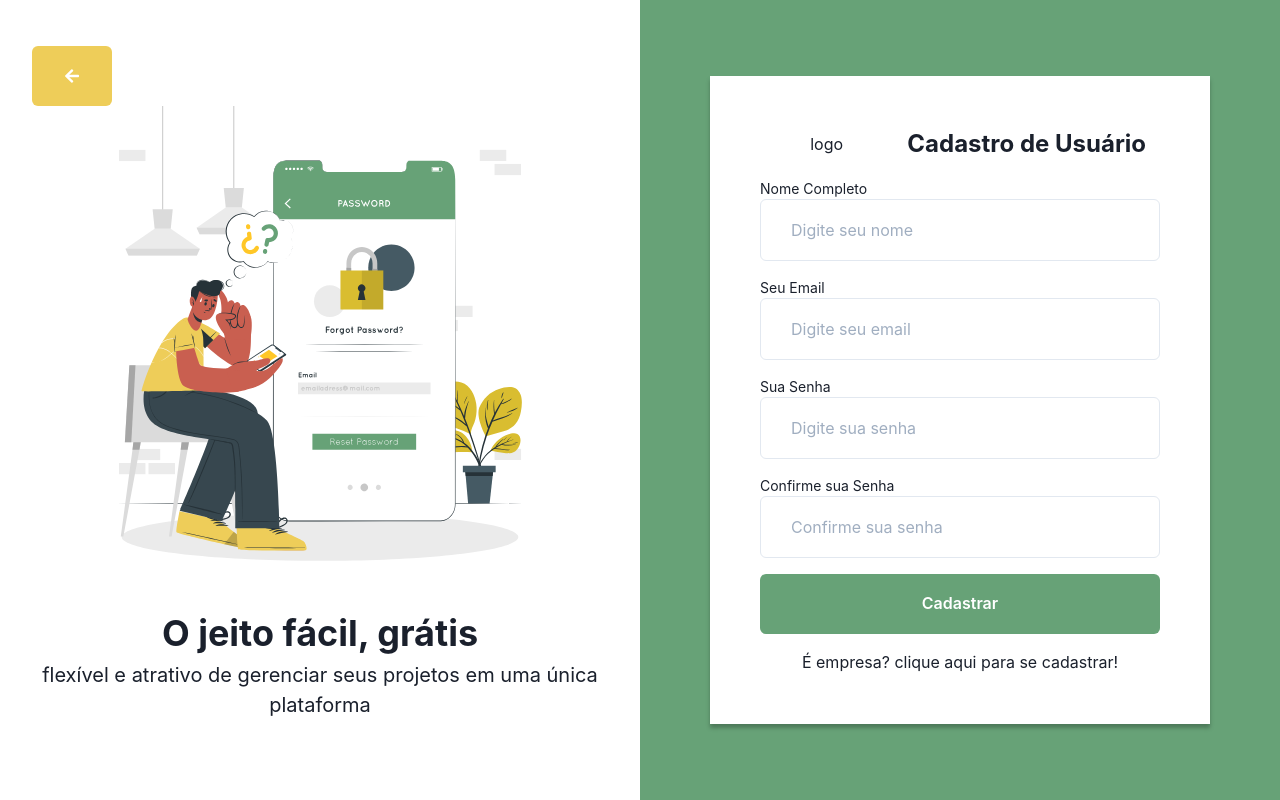
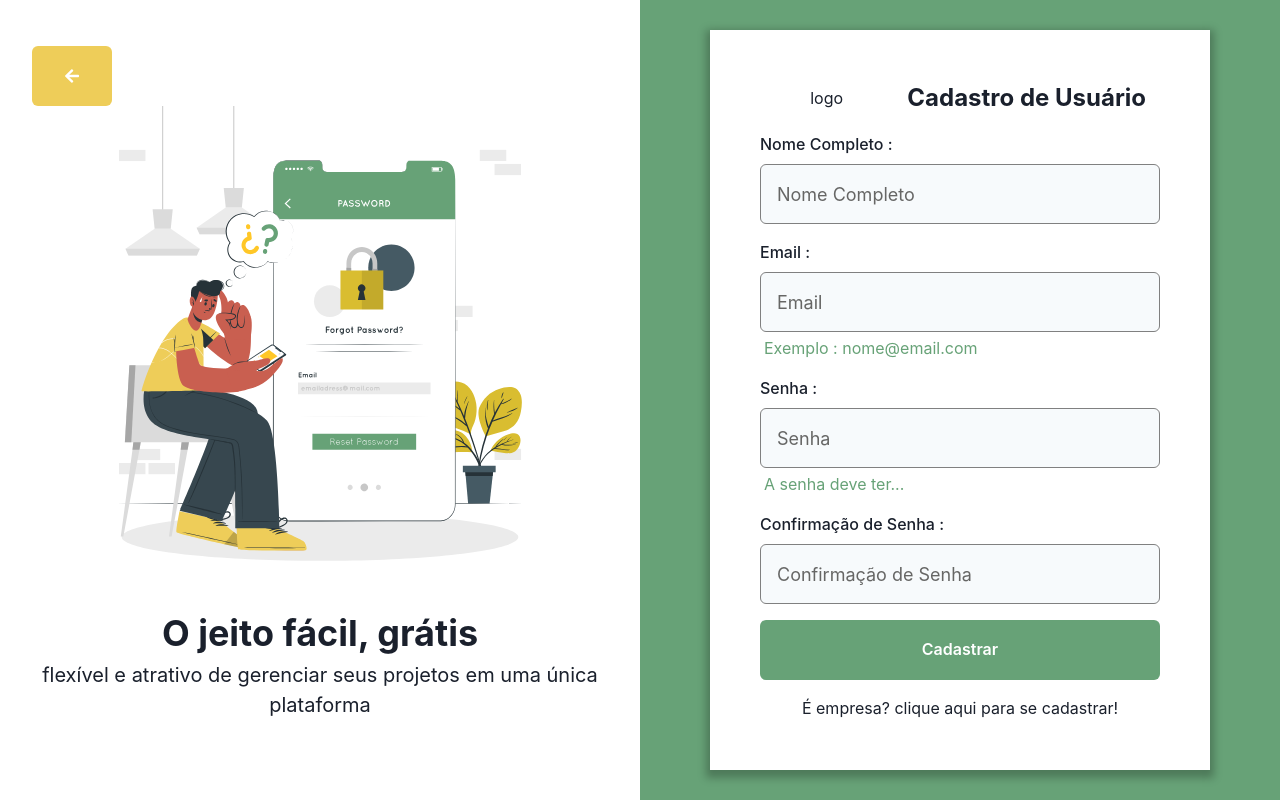
Before and after one commit to cricardolima/capstone-s6, a React (Create React App) app: page /registerUser in a window 1280 px wide. Built offline with nearby package versions, Linux system fonts and the light colour scheme.

Commit message:
feat: page register user finish

```diff
--- a/src/components/Buttons/ButtonBack/index.tsx
+++ b/src/components/ButtonBack/index.tsx
@@ -1,6 +1,6 @@
 import React from "react";
 import { useHistory } from "react-router-dom";
-import { Flex, Button } from "@chakra-ui/react";
+import { Button } from "@chakra-ui/react";
 import { FaArrowLeft } from "react-icons/fa";
 
 export const ButtonBack = () => {
--- /dev/null
+++ b/src/components/Input/index.tsx
@@ -0,0 +1,88 @@
+import {
+  FormControl,
+  FormErrorMessage,
+  FormLabel,
+  Input as ChakraInput,
+  InputProps as ChakraInputProps,
+  InputLeftElement,
+  InputGroup,
+} from "@chakra-ui/react";
+
+import { useState, useEffect, useCallback } from "react";
+import { FieldError } from "react-hook-form";
+import { IconType } from "react-icons";
+
+import { ForwardRefRenderFunction, forwardRef } from "react";
+
+interface InputProps extends ChakraInputProps {
+  name: string;
+  label?: string;
+  error?: FieldError | null;
+  icon?: IconType;
+}
+type inputVariationOptions = {
+  [key: string]: string;
+};
+const inputVariation: inputVariationOptions = {
+  error: "error",
+  default: "gray",
+  focus: "gray",
+  filled: "secondary",
+};
+
+const InputBase: ForwardRefRenderFunction<HTMLInputElement, InputProps> = (
+  { name, label, error = null, icon: Icon, ...rest },
+  ref
+) => {
+  const [value, setValue] = useState("");
+  const [variation, setVariation] = useState("default");
+
+  useEffect(() => {
+    if (error) {
+      setVariation("error");
+    }
+  }, [error]);
+  const handleInputFocus = useCallback(() => {
+    if (!error) {
+      setVariation("focus");
+    }
+  }, [error]);
+  const handleInputBlur = useCallback(() => {
+    if (value.length > 1 && !error) {
+      return setVariation("filled");
+    }
+  }, [error, value]);
+
+  return (
+    <FormControl isInvalid={!!error}>
+      {!!label && <FormLabel>{label}</FormLabel>}
+
+      <InputGroup flexDirection="column">
+        {Icon && (
+          <InputLeftElement color={inputVariation[variation]} mt="2.5">
+            <Icon />
+          </InputLeftElement>
+        )}
+        <ChakraInput
+          name={name}
+          bg="gray.50"
+          variant="outline"
+          _hover={{ bgColor: "#e0e0e0" }}
+          _placeholder={{ color: "text" }}
+          size="lg"
+          h="60px"
+          color={inputVariation[variation]}
+          borderColor={inputVariation[variation]}
+          ref={ref}
+          onFocus={handleInputFocus}
+          onBlurCapture={handleInputBlur}
+          onChangeCapture={(e) => setValue(e.currentTarget.value)}
+          {...rest}
+        />
+        {!!error && <FormErrorMessage>{error.message}</FormErrorMessage>}
+      </InputGroup>
+    </FormControl>
+  );
+};
+
+export const Input = forwardRef(InputBase);
--- a/src/pages/RegisterUser/index.tsx
+++ b/src/pages/RegisterUser/index.tsx
@@ -1,9 +1,44 @@
-import { Flex, Text, Box, Img, Stack, Input, Button } from "@chakra-ui/react";
-import React from "react";
-import register from "../../assets/registerUser.svg";
-import { ButtonBack } from "../../components/Buttons/ButtonBack";
+import { Flex, Text, Box, Img, Stack, Button } from "@chakra-ui/react";
+import registerSvg from "../../assets/registerUser.svg";
+import { ButtonBack } from "../../components/ButtonBack";
+import { Input } from "../../components/Input";
+
+import * as yup from "yup";
+import { yupResolver } from "@hookform/resolvers/yup";
+
+import { useForm } from "react-hook-form";
+
+interface SingInData {
+  nome: string;
+  email: string;
+  password: string;
+  passwordTwo: string;
+}
+const registerUserSchema = yup.object().shape({
+  name: yup.string().required("Nome Obrigátorio"),
+  email: yup.string().required("Email Obrigatório").email("Email inválido"),
+  password: yup
+    .string()
+    .required("Senha Obrigatório")
+    .matches(
+      /^(?=.*[A-Za-z])(?=.*\d)(?=.*[@$!%*#?&])[A-Za-z\d@$!%*#?&]{8,}$/g,
+      "8 caracters:1 letra maiúscula,1 letra minúscula, 1 número e 1 caractere especial."
+    ),
+  passwordTwo: yup
+    .string()
+    .required("Confirmar Senha Obrigatório")
+    .oneOf([yup.ref("password"), null], "As senhas não correspondem!"),
+});
 
 export const RegisterUser = () => {
+  const {
+    register,
+    handleSubmit,
+    formState: { errors },
+  } = useForm({ resolver: yupResolver(registerUserSchema) });
+  const handleSingIn = (data: SingInData) => {
+    console.log(data);
+  };
   return (
     <Flex
       width="100%"
@@ -29,7 +64,7 @@ export const RegisterUser = () => {
           <ButtonBack />
         </Flex>
         <Box>
-          <Img src={register} alt="Registro de Usuário" />
+          <Img src={registerSvg} alt="Registro de Usuário" />
         </Box>
         <Text fontSize="4xl" fontWeight="bold">
           O jeito fácil, grátis
@@ -40,13 +75,15 @@ export const RegisterUser = () => {
       </Flex>
       <Flex flex="1" justifyContent="center">
         <Stack
+          as="form"
+          onSubmit={handleSubmit(handleSingIn)}
           width="95%"
           maxWidth="500px"
           bgColor="baseDefault"
           spacing={4}
           boxSizing="border-box"
           padding={["20px", "50px", "50px"]}
-          boxShadow="0px 4px 4px rgba(0, 0, 0, 0.25);"
+          boxShadow="0px 4px 8px 4px rgba(0, 0, 0, 0.25);"
         >
           <Flex
             width="100%"
@@ -62,39 +99,62 @@ export const RegisterUser = () => {
               </Text>
             </Flex>
           </Flex>
-          <Text as="label" fontSize="sm">
-            Nome Completo
-            <Input placeholder="Digite seu nome" padding="30px" />
-          </Text>
+          <Box w="100%">
+            <Input
+              placeholder="Nome Completo"
+              label={"Nome Completo :"}
+              type="text"
+              error={errors.name}
+              {...register("name")}
+            />
+          </Box>
 
-          <Text as="label" fontSize="sm">
-            Seu Email
-            <Input placeholder="Digite seu email" padding="30px" />
-          </Text>
+          <Box w="100%">
+            <Input
+              placeholder="Email"
+              label={"Email :"}
+              type="email"
+              error={errors.email}
+              {...register("email")}
+            />
+            {!errors.email && (
+              <Text ml="1" mt="1" color="secondary">
+                Exemplo : nome@email.com
+              </Text>
+            )}
+          </Box>
 
-          <Text as="label" fontSize="sm">
-            Sua Senha
+          <Box w="100%">
             <Input
-              placeholder="Digite sua senha"
+              placeholder="Senha"
+              label={"Senha :"}
               type="password"
-              padding="30px"
+              error={errors.password}
+              {...register("password")}
             />
-          </Text>
+            {!errors.password && (
+              <Text ml="1" mt="1" color="secondary">
+                A senha deve ter...
+              </Text>
+            )}
+          </Box>
 
-          <Text as="label" fontSize="sm">
-            Confirme sua Senha
+          <Box w="100%">
             <Input
-              placeholder="Confirme sua senha"
+              placeholder="Confirmação de Senha"
+              label={"Confirmação de Senha :"}
               type="password"
-              padding="30px"
+              error={errors.passwordTwo}
+              {...register("passwordTwo")}
             />
-          </Text>
+          </Box>
           <Button
             width="100%"
             padding="30px"
             color="baseDefault"
             bgColor="secondary"
             _hover={{ bgColor: "primary" }}
+            type="submit"
           >
             Cadastrar
           </Button>
```
